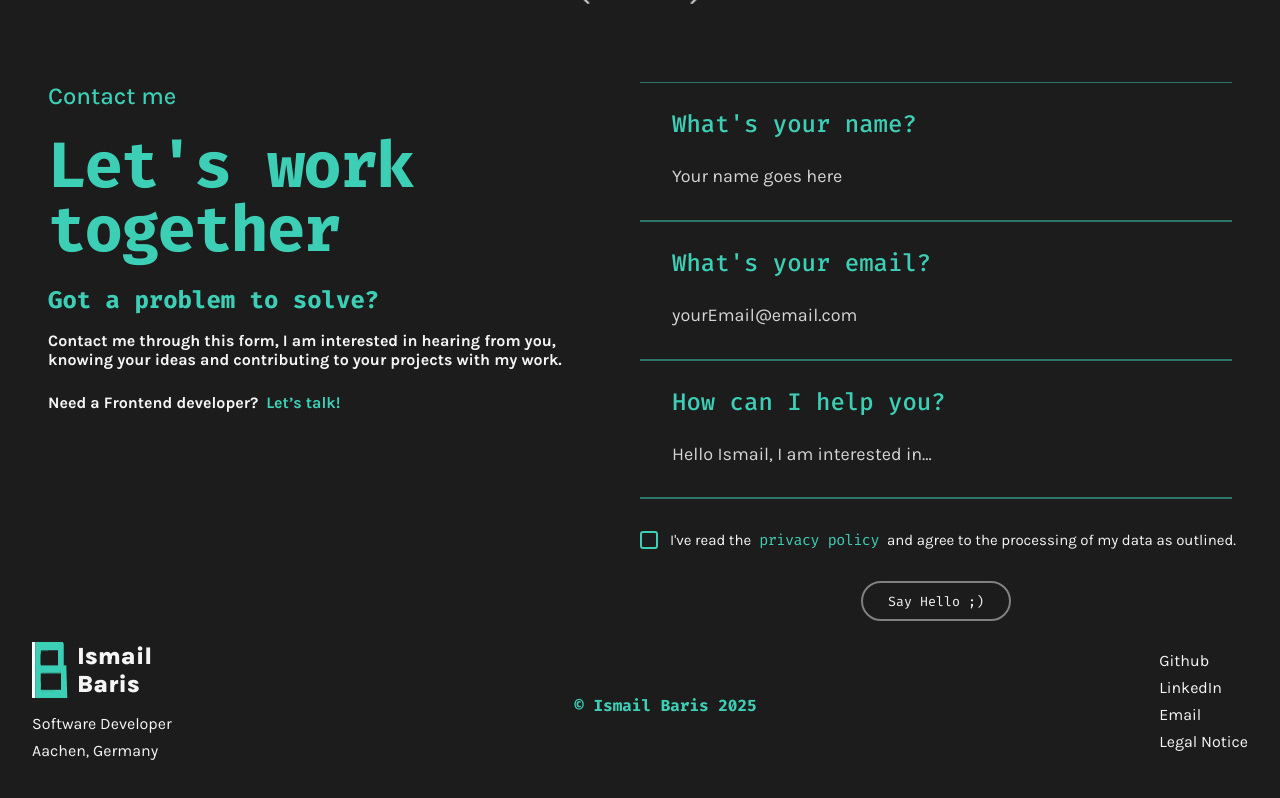
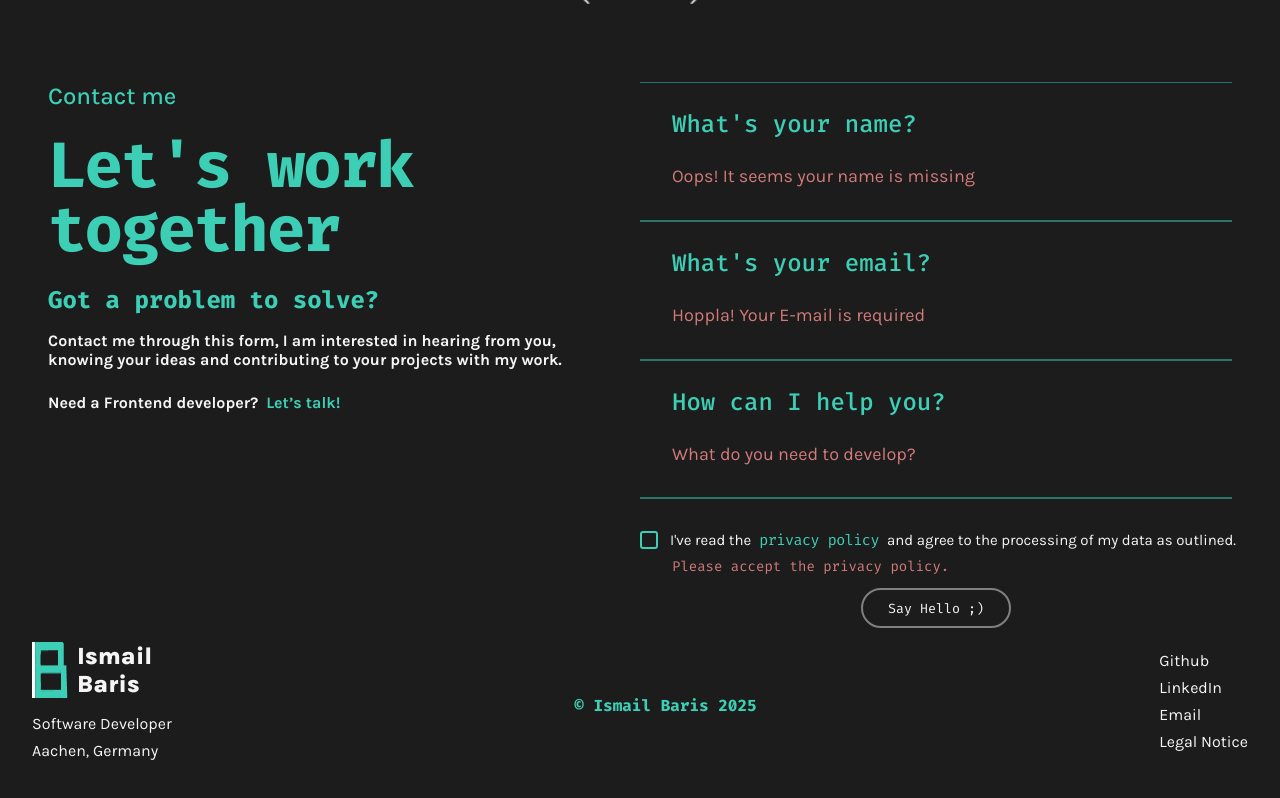
Before and after one commit to Ismail-B/Portfolio, an Angular app: page / in a window 1280 px wide. Both pictures are taken after a click on the button "Say Hello ;)". Shown: the part 3278-4076 px from the top of the page. Built offline with nearby package versions, Linux system fonts and the light colour scheme.

Commit message:
change: contact me -- inputs required, privacy policy required

```diff
--- a/src/app/main-content/contact-me/contact-me.component.html
+++ b/src/app/main-content/contact-me/contact-me.component.html
@@ -4,38 +4,69 @@
       <h2>Let's work <br> together</h2>
       <p>Got a problem to solve?</p>
       <div class="contact-text">
-            <span>Contact me through this form, I am interested in hearing from you, knowing your ideas and contributing to your projects with my work.</span>
+        <span>
+          Contact me through this form, I am interested in hearing from you,
+          knowing your ideas and contributing to your projects with my work.
+        </span>
         <div>
           <span>Need a Frontend developer?</span>
           <span class="green">Let’s talk!</span>
         </div>
       </div>
     </div>
+
     <div>
+      <!-- Name -->
       <div class="input-box">
         <span class="title">What's your name?</span>
-            <input type="text" placeholder="Your name goes here">
+        <input type="text"
+               [placeholder]="errors.name ? '' : 'Your name goes here'"
+               [ngClass]="{'error-input': errors.name}"
+               [value]="errors.name ? 'Oops! It seems your name is missing' : name"
+               (input)="name = $any($event.target).value"
+               (focus)="clearError('name')">
       </div>
+
+      <!-- Email -->
       <div class="input-box">
         <span class="title">What's your email?</span>
-            <input type="text" placeholder="yourEmail@email.com">
+        <input type="text"
+               [placeholder]="errors.email ? '' : 'yourEmail@email.com'"
+               [ngClass]="{'error-input': errors.email}"
+               [value]="errors.email ? 'Hoppla! Your E-mail is required' : email"
+               (input)="email = $any($event.target).value"
+               (focus)="clearError('email')">
       </div>
+
+      <!-- Message -->
       <div class="input-box">
         <span class="title">How can I help you?</span>
-            <input type="text" placeholder="Hello Ismail, I am interested in...">
+        <input type="text"
+               [placeholder]="errors.message ? '' : 'Hello Ismail, I am interested in...'"
+               [ngClass]="{'error-input': errors.message}"
+               [value]="errors.message ? 'What do you need to develop?' : message"
+               (input)="message = $any($event.target).value"
+               (focus)="clearError('message')">
       </div>
+
+      <!-- Checkbox -->
       <div class="input-box">
         <div class="checkbox">
-                <input type="checkbox" name="" id="" required>
+          <input type="checkbox" [(ngModel)]="accepted" (change)="clearError('privacy')">
           <div class="checkbox-text">
             <p>I've read the</p>
             <a href="">privacy policy</a>
             <p>and agree to the processing of my data as outlined.</p>
           </div>
         </div>
+        <small *ngIf="errors.privacy" class="error">
+          Please accept the privacy policy.
+        </small>
       </div>
+
+      <!-- Button -->
       <div>
-            <button>Say Hello ;)</button>
+        <button (click)="onSubmit()">Say Hello ;)</button>
       </div>
     </div>
   </section>
--- a/src/app/main-content/contact-me/contact-me.component.scss
+++ b/src/app/main-content/contact-me/contact-me.component.scss
@@ -228,3 +228,15 @@ section{
         }
     }
 }
+
+.error {
+    color: #d17a7a;
+    font-size: 14px;
+    margin-left: 32px;
+    margin-top: -24px;
+    margin-bottom: 12px;
+  }
+
+  input.error-input {
+    color: #d17a7a !important; // Fehlertexte rot
+  }
--- a/src/app/main-content/contact-me/contact-me.component.ts
+++ b/src/app/main-content/contact-me/contact-me.component.ts
@@ -1,12 +1,44 @@
 import { Component } from '@angular/core';
+import { FormsModule } from '@angular/forms';
+import { CommonModule } from '@angular/common';
 
 @Component({
   selector: 'app-contact-me',
   standalone: true,
-  imports: [],
+  imports: [FormsModule, CommonModule],
   templateUrl: './contact-me.component.html',
-  styleUrl: './contact-me.component.scss'
+  styleUrls: ['./contact-me.component.scss']
 })
 export class ContactMeComponent {
+  name: string = '';
+  email: string = '';
+  message: string = '';
+  accepted: boolean = false;
 
+  errors = {
+    name: false,
+    email: false,
+    message: false,
+    privacy: false
+  };
+
+  onSubmit() {
+    this.errors.name = !this.name;
+    this.errors.email = !this.email;
+    this.errors.message = !this.message;
+    this.errors.privacy = !this.accepted;
+
+    if (this.name && this.email && this.message && this.accepted) {
+      console.log("funktionier");
+    }
+  }
+
+  clearError(field: 'name' | 'email' | 'message' | 'privacy') {
+    this.errors[field] = false;
+
+    // Feld leeren, falls gerade Fehlermeldung drinsteht
+    if (field === 'name' && !this.name) this.name = '';
+    if (field === 'email' && !this.email) this.email = '';
+    if (field === 'message' && !this.message) this.message = '';
+  }
 }
```
Lines whose indentation alone changed are shown as unchanged.
